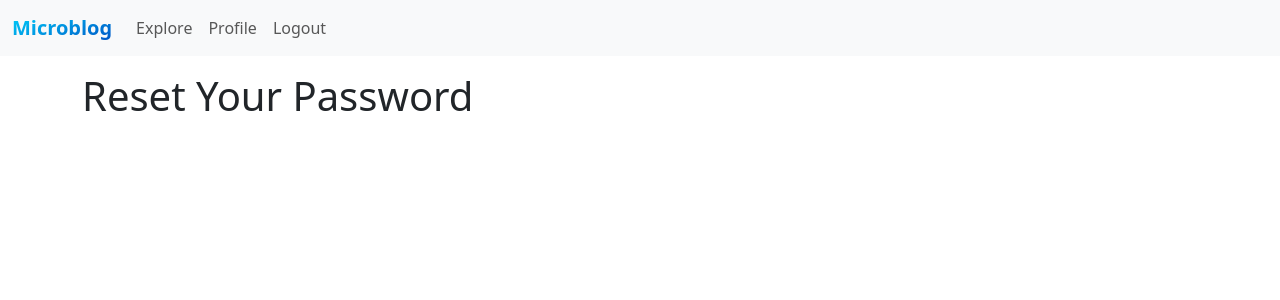
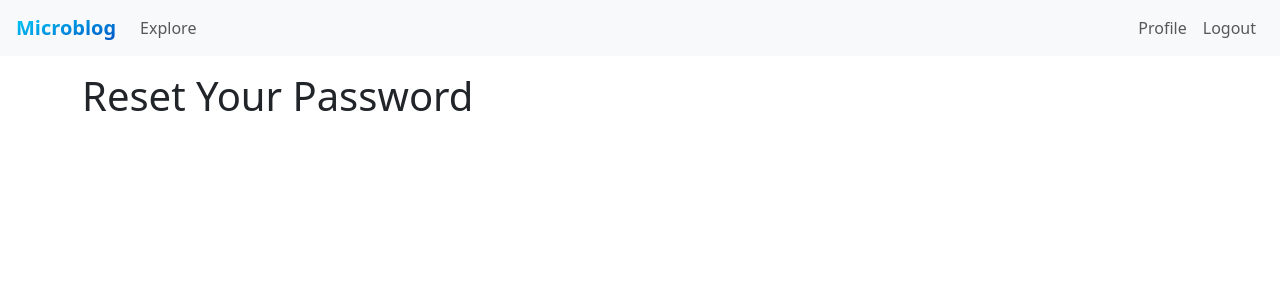
Before and after one commit to davisnygren/flask-website, a Python web app: template microblog/app/templates/auth/reset_password.html in a window 1280 px wide. Shown: the top 300 px of the page. Run offline with Jinja, Linux system fonts and the light colour scheme; the template is opened without the code that fills it: most values are stand-ins (such as "Sample title", 1, 10 or a date in 2020); some libraries are stand-ins or nearby versions.

Commit message:
reformatted navbar

```diff
--- a/microblog/app/templates/base.html
+++ b/microblog/app/templates/base.html
@@ -18,20 +18,18 @@
           rel="stylesheet" />
   </head>
   <body>
-    <nav class="navbar navbar-expand-lg bg-body-tertiary">
-      <div class="container-fluid">
+    <nav class="navbar navbar-expand-md bg-body-tertiary justify-content-between px-3">
       <a class="navbar-brand gradient-text" href="{{ url_for('main.index') }}"><b>Microblog</b></a>
       <button class="navbar-toggler" type="button" data-bs-toggle="collapse" data-bs-target="#navbarSupportedContent"
               aria-controls="navbarSupportedContent" aria-expanded="false" aria-label="Toggle navigation">
         <span class="navbar-toggler-icon"></span>
       </button>
-        <div class="collapse navbar-collapse" id="navbarSupportedContent">
-          <ul class="navbar-nav me-auto mb-2 mb-lg-0">
-            <li class="nav-item">
+      <div class="collapse navbar-collapse justify-content-stretch" id="navbarSupportedContent">
+        <div class="navbar-nav me-auto mb-lg-0">
           <a class="nav-link" href="{{ url_for('main.explore') }}">Explore</a>
-            </li>
+        </div>
         {% if g.search_form %}
-            <form class="navbar-form navbar-left" method="get"
+        <form class="navbar-form navbar-left mx-5 my-auto d-inline w-100" method="get"
               action="{{ url_for('main.search') }}">
           <div class="form-group">
             {{ g.search_form.q(size=20, class='form-control',
@@ -39,19 +37,13 @@
           </div>
         </form>
         {% endif %}
+        <div class="navbar-nav ml-auto my-auto mb-lg-0">
           {% if current_user.is_anonymous %}
-            <li class="nav-item">
           <a class="nav-link" href="{{ url_for('auth.login') }}">Login</a>
-            </li>
           {% else %}
-            <li class="nav-item">
           <a class="nav-link" href="{{ url_for('main.user', username=current_user.username) }}">Profile</a>
-            </li>
-            <li class="nav-item">
           <a class="nav-link" href="{{ url_for('auth.logout') }}">Logout</a>
-            </li>
           {% endif %}
-          </ul>
         </div>
       </div>
     </nav>
```
Also changed, not shown: README.md, screenshot-homepage.jpg (added), screenshot-homepage.png (deleted). Lines whose indentation alone changed are shown as unchanged.
